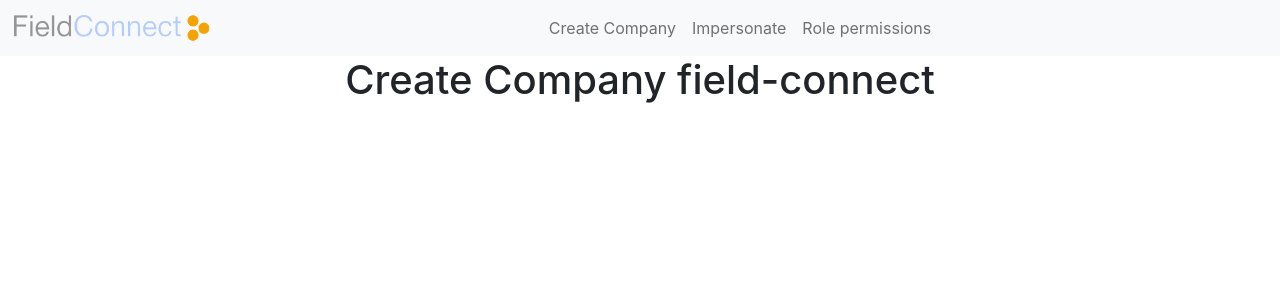
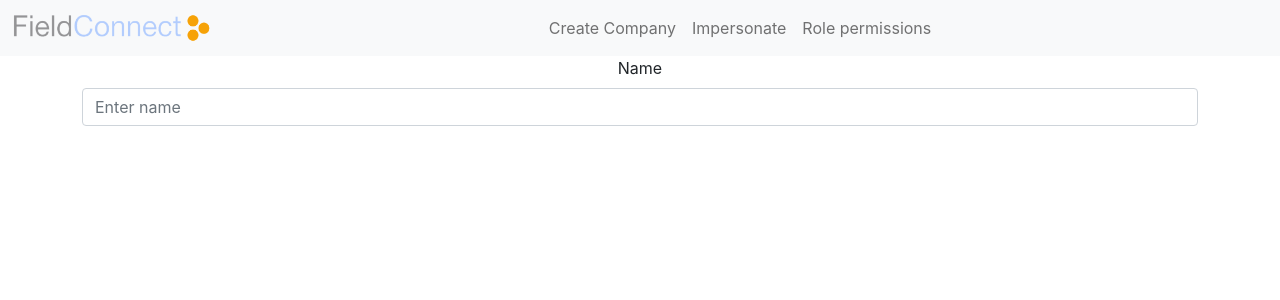
Before and after one commit to gitmanuelcruz/field-connect, a React (Vite) app: page / in a window 1280 px wide. Shown: the top 300 px of the page. Built offline with nearby package versions, Linux system fonts and the light colour scheme.

Commit message:
Formulario

```diff
--- a/src/components/paginas/Inicio.jsx
+++ b/src/components/paginas/Inicio.jsx
@@ -1,9 +1,16 @@
-import React from 'react'
+import React, { Component } from 'react';
+import Container from 'react-bootstrap/Container';
+import Form from 'react-bootstrap/Form';
 
 export const Inicio = () => {
   return (
-    <div>
-        <h1>Create Company field-connect</h1>
-    </div>
+    <Container>
+    <Form>
+      <Form.Group controlId="formName">
+          <Form.Label>Name</Form.Label>
+          <Form.Control type="text" placeholder="Enter name" />
+      </Form.Group>
+    </Form>
+  </Container>
   )
 }
```
